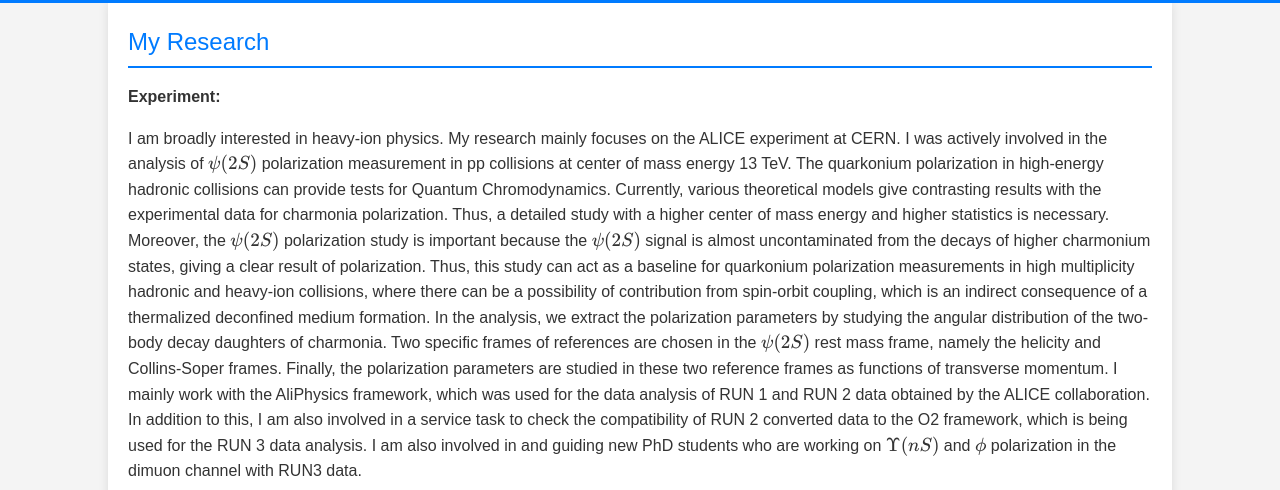
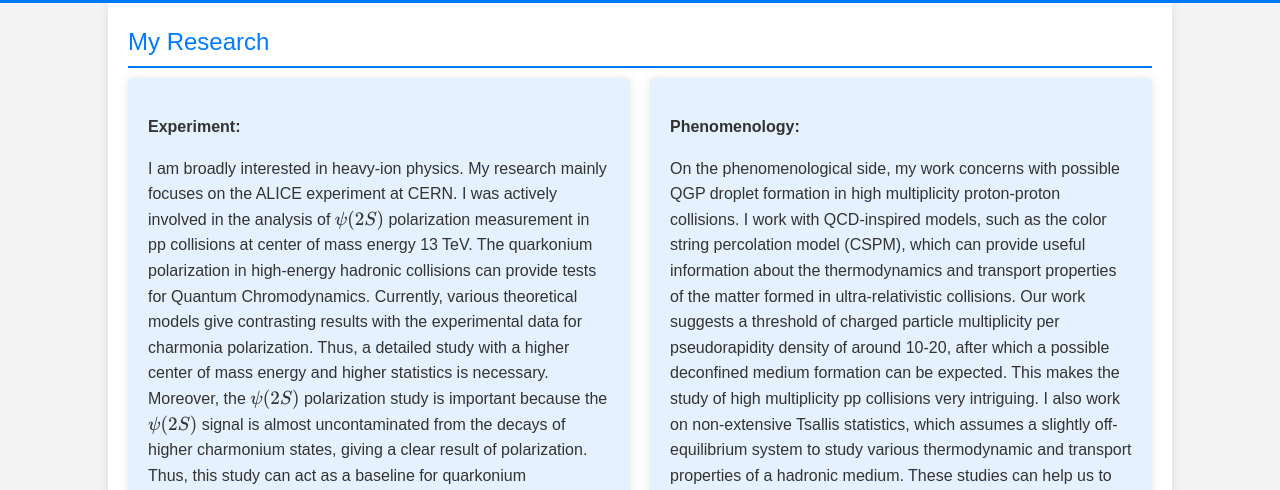
Before and after one commit to dushmanta97/dushmanta, a plain HTML site: page research.html in a window 1280 px wide. Shown: the part 310-800 px from the top of the page. Drawn offline with nearby package versions, Linux system fonts and the light colour scheme.

Commit message:
Add files via upload

```diff
--- a/research.html
+++ b/research.html
@@ -98,6 +98,20 @@
             margin-top: 20px;
             border-top: #007bff 3px solid;
 }
+
+.section-columns {
+    display: flex;
+    justify-content: space-between;
+    gap: 20px;
+}
+
+.section-column {
+    flex: 1;
+    background-color: rgba(0, 123, 255, 0.1); /* Transparent blue background */
+    padding: 20px;
+    border-radius: 5px;
+    box-shadow: 0 0 10px rgba(0, 0, 0, 0.1);
+}
     </style>
     <script src="https://polyfill.io/v3/polyfill.min.js?features=es6"></script>
     <script id="MathJax-script" async src="https://cdn.jsdelivr.net/npm/mathjax@3/es5/tex-mml-chtml.js"></script>
@@ -121,7 +135,8 @@
  <div class="container">
     <section id="research-details">
         <div class="section-title">My Research</div>
-            <div class="section-content">
+        <div class="section-columns">
+            <div class="section-column">
                 <p><b>Experiment:</b></p>
                 <p>
                     I am broadly interested in heavy-ion physics. My research mainly focuses on the ALICE experiment at CERN.
@@ -133,6 +148,8 @@
                     Finally, the polarization parameters are studied in these two reference frames as functions of transverse momentum. I mainly work with the AliPhysics framework, which was used for the data analysis of RUN 1 and RUN 2 data obtained by the ALICE collaboration.
                     In addition to this, I am also involved in a service task to check the compatibility of RUN 2 converted data to the O2 framework, which is being used for the RUN 3 data analysis. I am also involved in and guiding new PhD students who are working on \(\Upsilon(nS)\) and \(\phi\) polarization in the dimuon channel with RUN3 data.
                 </p>
+            </div>
+            <div class="section-column">
                 <p><b>Phenomenology:</b></p>
                 <p>
                     On the phenomenological side, my work concerns with possible QGP droplet formation in high multiplicity proton-proton collisions.
@@ -144,8 +161,10 @@
                     Overall, the study of the QCD phase structure gets more interesting with the addition of extra dimensions such as magnetic field and rotation. I also explore the QCD phase diagram through the interacting hadron resonance gas model to try to constrain the location of both the QCD critical point and the liquid-gas critical point.
                 </p>
             </div>
+        </div>
     </section>
 </div>
+
 
     <footer>
         <p>© 2024 Dr. Dushmanta Sahu. All rights reserved.</p>
```
Lines whose indentation alone changed are shown as unchanged.
